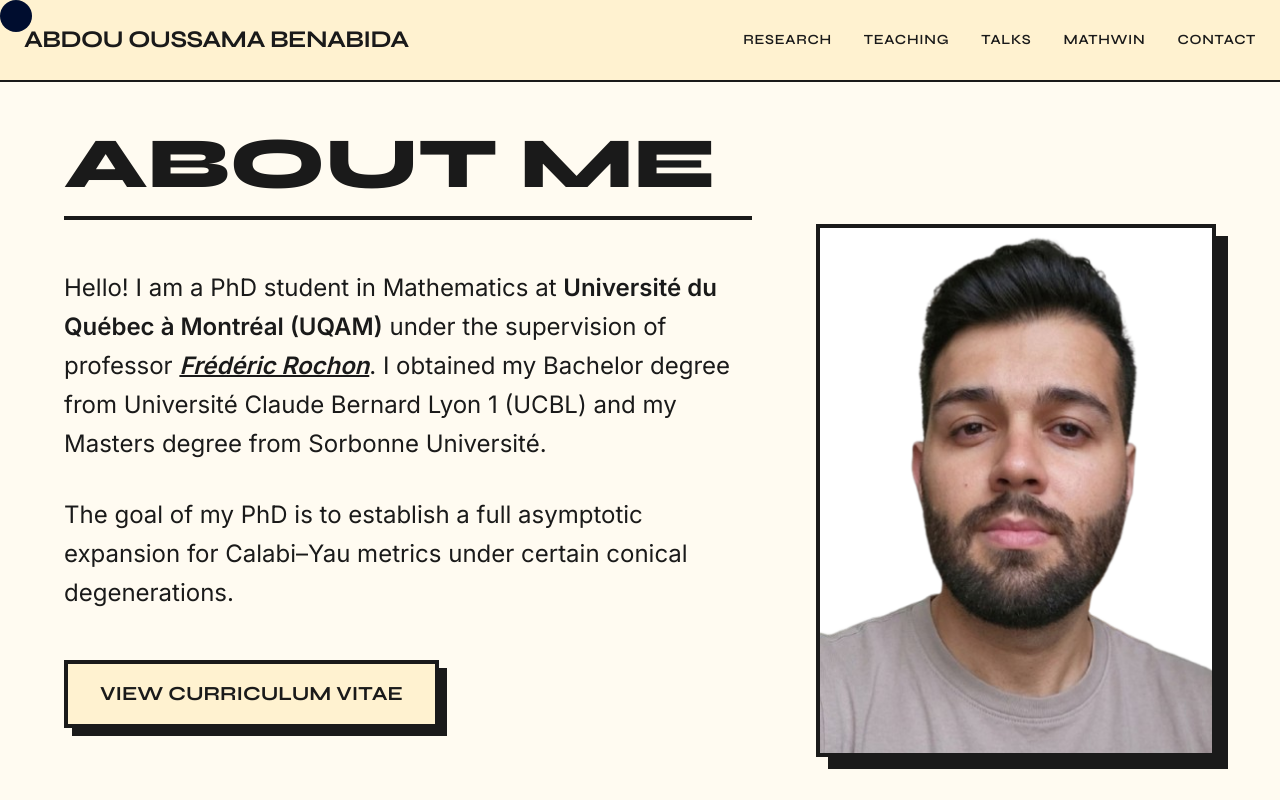
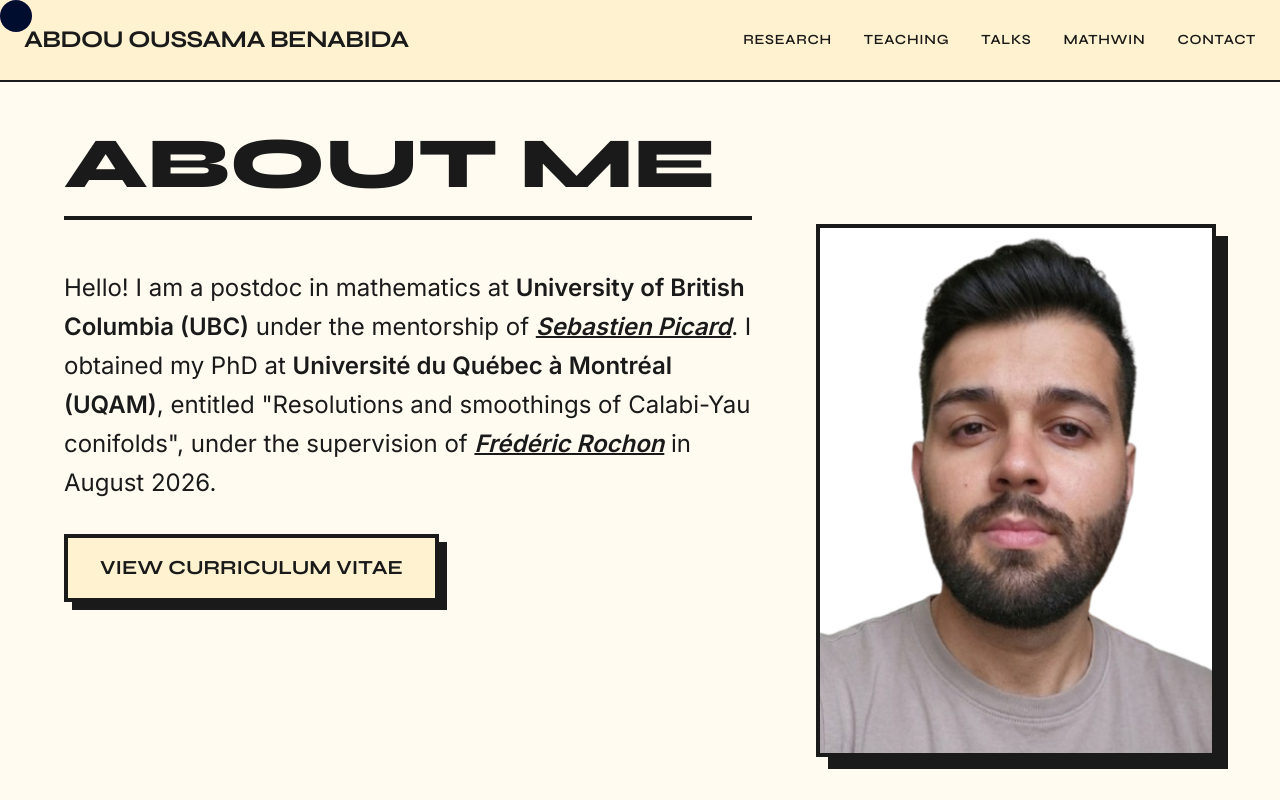
Before and after one commit to blood-prog/Abdou-Oussama-Benabida, a React (Vite) app: page / in a window 1280 px wide. Shown: the top 800 px of the page. Built offline with nearby package versions, Linux system fonts and the light colour scheme.

Commit message:
Update About.tsx

```diff
--- a/src/components/About.tsx
+++ b/src/components/About.tsx
@@ -41,11 +41,7 @@ export default function About() {
           </h2>
 
           <p className="font-inter text-xl md:text-2xl leading-relaxed mb-8">
-            Hello! I am a PhD student in Mathematics at <span className="font-bold">Université du Québec à Montréal (UQAM)</span> under the supervision of professor <a href="http://profmath.uqam.ca/~rochon/" target="_blank" rel="noopener noreferrer" className="italic font-bold hover:text-[#FFB2B2] transition-colors underline decoration-2">Frédéric Rochon</a>. I obtained my Bachelor degree from Université Claude Bernard Lyon 1 (UCBL) and my Masters degree from Sorbonne Université.
-          </p>
-
-          <p className="font-inter text-xl md:text-2xl leading-relaxed mb-12">
-            The goal of my PhD is to establish a full asymptotic expansion for Calabi–Yau metrics under certain conical degenerations.
+            Hello! I am a postdoc in mathematics at <span className="font-bold">University of British Columbia (UBC)</span> under the mentorship of <a href="https://personal.math.ubc.ca/~spicard/" target="_blank" rel="noopener noreferrer" className="italic font-bold hover:text-[#FFB2B2] transition-colors underline decoration-2">Sebastien Picard</a>. I obtained my PhD at <span className="font-bold">Université du Québec à Montréal (UQAM)</span>, entitled "Resolutions and smoothings of Calabi-Yau conifolds", under the supervision of <a href="http://profmath.uqam.ca/~rochon/" target="_blank" rel="noopener noreferrer" className="italic font-bold hover:text-[#FFB2B2] transition-colors underline decoration-2">Frédéric Rochon</a> in August 2026.
           </p>
 
           <a
```
